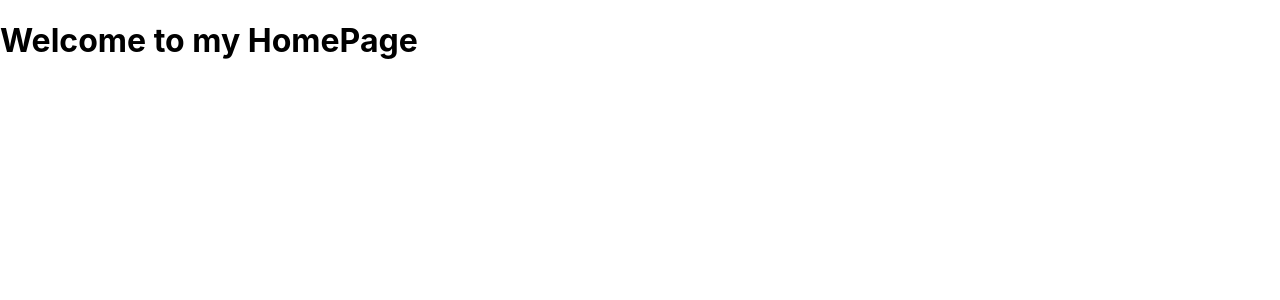
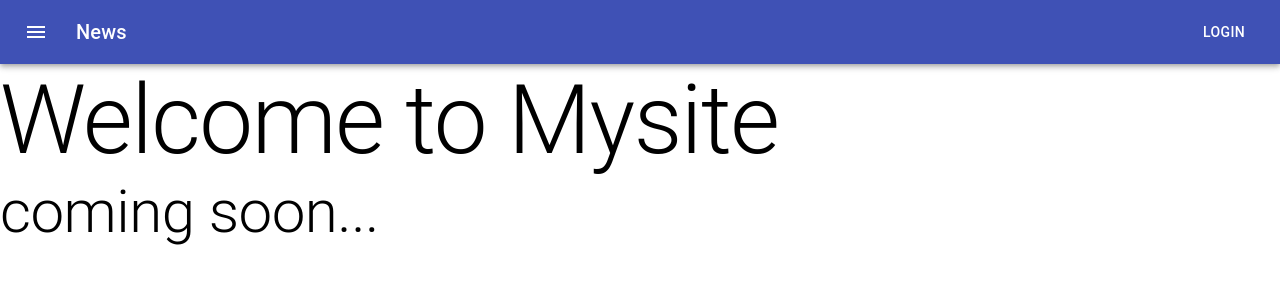
Before and after one commit to shikaijin/shikaijin_com, a React (Create React App) app in the folder frontend/: page / in a window 1280 px wide. Shown: the top 300 px of the page. Built offline with nearby package versions, Linux system fonts and the light colour scheme.

Commit message:
feat: add header

```diff
--- a/frontend/package.json
+++ b/frontend/package.json
@@ -3,6 +3,8 @@
   "version": "0.1.0",
   "private": true,
   "dependencies": {
+    "@material-ui/core": "^4.12.3",
+    "@material-ui/icons": "^4.11.2",
     "@testing-library/jest-dom": "^5.14.1",
     "@testing-library/react": "^11.2.7",
     "@testing-library/user-event": "^12.8.3",
--- a/frontend/src/App.js
+++ b/frontend/src/App.js
@@ -1,9 +1,10 @@
 import "./App.css";
-
+import { Typography } from "@material-ui/core";
 function App() {
   return (
-    <div className="App">
-      <h1>Welcome to my HomePage</h1>
+    <div>
+      <Typography variant="h1">Welcome to Mysite</Typography>
+      <Typography variant="h2">coming soon...</Typography>
     </div>
   );
 }
--- /dev/null
+++ b/frontend/src/container/Header.js
@@ -0,0 +1,45 @@
+import React from "react";
+import { makeStyles } from "@material-ui/core/styles";
+import AppBar from "@material-ui/core/AppBar";
+import Toolbar from "@material-ui/core/Toolbar";
+import Typography from "@material-ui/core/Typography";
+import Button from "@material-ui/core/Button";
+import IconButton from "@material-ui/core/IconButton";
+import MenuIcon from "@material-ui/icons/Menu";
+
+const useStyles = makeStyles((theme) => ({
+  root: {
+    flexGrow: 1,
+  },
+  menuButton: {
+    marginRight: theme.spacing(2),
+  },
+  title: {
+    flexGrow: 1,
+  },
+}));
+
+export default function ButtonAppBar() {
+  const classes = useStyles();
+
+  return (
+    <div className={classes.root}>
+      <AppBar position="static">
+        <Toolbar>
+          <IconButton
+            edge="start"
+            className={classes.menuButton}
+            color="inherit"
+            aria-label="menu"
+          >
+            <MenuIcon />
+          </IconButton>
+          <Typography variant="h6" className={classes.title}>
+            News
+          </Typography>
+          <Button color="inherit">Login</Button>
+        </Toolbar>
+      </AppBar>
+    </div>
+  );
+}
--- a/frontend/src/index.js
+++ b/frontend/src/index.js
@@ -2,9 +2,11 @@
 import ReactDOM from "react-dom";
 import "./index.css";
 import App from "./App";
-
+import Header from "./container/Header";
 ReactDOM.render(
-  <App />,
-
+  <div>
+    <Header />
+    <App />
+  </div>,
   document.getElementById("root")
 );
```
Also changed, not shown: 2 other files (tests, documents, lock files or other folders).
